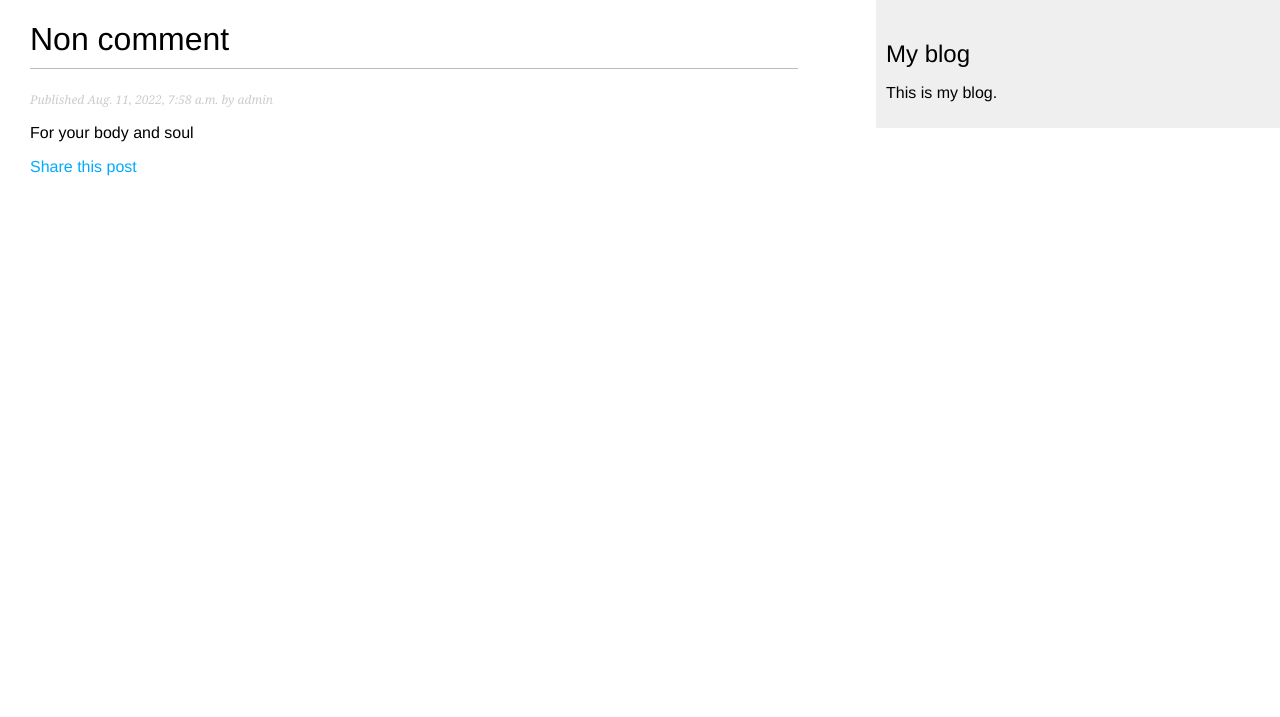
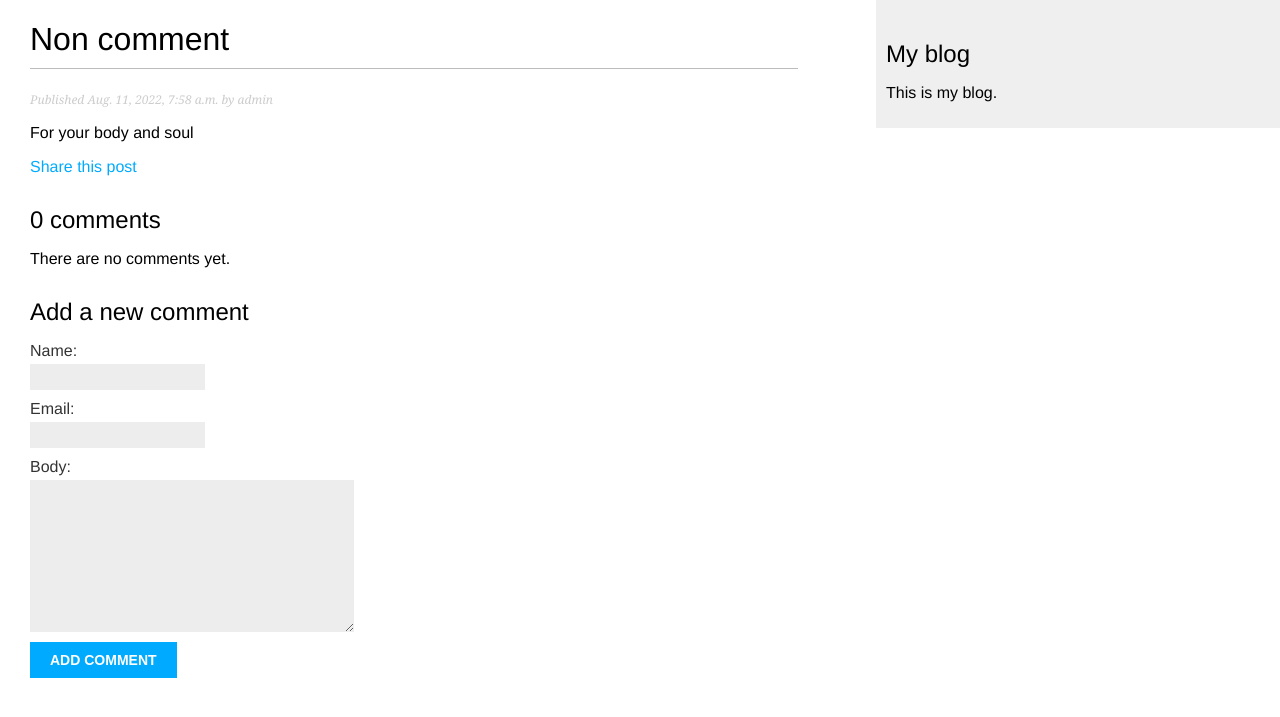
Before and after one commit to bayanan/mysite_1, a Django app: a page that uses blog/templates/blog/post/detail.html in a window 1280 px wide. Shown: the top 717 px of the page. Run offline with Django 3.2, Linux system fonts and the light colour scheme; data comes from the database, SQL or seed files in the repository; both versions use the stored data as it was after the commit.

Commit message:
added form for adding comments

```diff
--- a/blog/forms.py
+++ b/blog/forms.py
@@ -1,4 +1,5 @@
 from django import forms
+from .models import Comment
 
 
 class EmailPostForm(forms.Form):
@@ -6,3 +7,9 @@ class EmailPostForm(forms.Form):
     email = forms.EmailField()
     to = forms.EmailField()
     comments = forms.CharField(required=False, widget=forms.Textarea)
+
+
+class CommentForm(forms.ModelForm):
+    class Meta:
+        model = Comment
+        fields = ('name', 'email', 'body')
--- a/blog/templates/blog/post/detail.html
+++ b/blog/templates/blog/post/detail.html
@@ -7,4 +7,28 @@
     <p>
       <a href="{% url "blog:post_share" post.id %}">Share this post</a>
     </p>
+    {% with comments.count as total_comments %}
+        <h2>{{ total_comments }} comment{{ total_comments|pluralize }}</h2>
+    {% endwith %}
+    {% for comment in comments %}
+        <div class="comment">
+          <p class="info">
+              Comment {{ forloop.counter }} by {{ comment.name }}
+              {{ comment.created }}
+          </p>
+          {{ comment.body|linebreaks }}
+        </div>
+        {% empty %}
+          <p>There are no comments yet.</p>
+    {% endfor %}
+    {% if new_comment %}
+        <h2>Your comment has been added.</h2>
+    {% else %}
+        <h2>Add a new comment</h2>
+        <form action="." method="post">
+          {{ comment_form.as_p }}
+          {% csrf_token %}
+          <p><input type="submit" value="Add comment"></p>
+        </form>
+    {% endif %}
 {% endblock %}
--- a/blog/views.py
+++ b/blog/views.py
@@ -1,9 +1,9 @@
 from django.core.mail import send_mail
 from django.shortcuts import render, get_object_or_404
-from .models import Post
-from django.core.paginator import Paginator, EmptyPage, PageNotAnInteger
+from .models import Post, Comment
+# from django.core.paginator import Paginator, EmptyPage, PageNotAnInteger
 from django.views.generic import ListView
-from .forms import EmailPostForm
+from .forms import EmailPostForm, CommentForm
 
 
 class PostListView(ListView):
@@ -32,7 +32,25 @@ class PostListView(ListView):
 def post_detail(request, year, month, day, post):
     post = get_object_or_404(Post, slug=post, status='published', publish__year=year,
                              publish__month=month, publish__day=day)
-    return render(request, 'blog/post/detail.html', {'post': post})
+    # Список активных комментариев для данной статьи
+    comments= post.comments.filter(active=True)
+    new_comment = None
+    if request.method == 'POST':
+        # Пользователь отправил комментарий
+        comment_form = CommentForm(data=request.POST)
+        if comment_form.is_valid():
+            # Создаем комментарий, не сохраняя в базе данных
+            new_comment = comment_form.save(commit=False)
+            # Привязываем комментарий к текущей статье
+            new_comment.post = post
+            # Сохраняем комментарий в базу данных
+            new_comment.save()
+    else:
+        comment_form = CommentForm()
+    return render(request, 'blog/post/detail.html', {'post': post,
+                                                     'comments': comments,
+                                                     'new_comment': new_comment,
+                                                     'comment_form': comment_form})
 
 
 def post_share(request, post_id):
```
Also changed, not shown: db.sqlite3.
